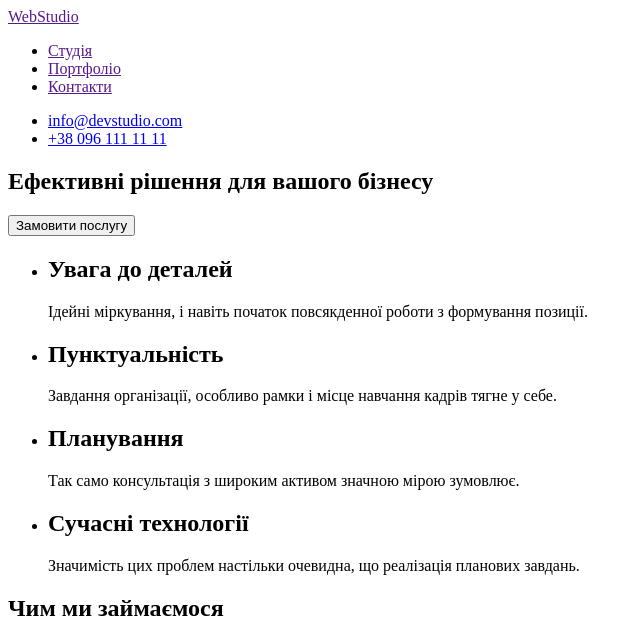
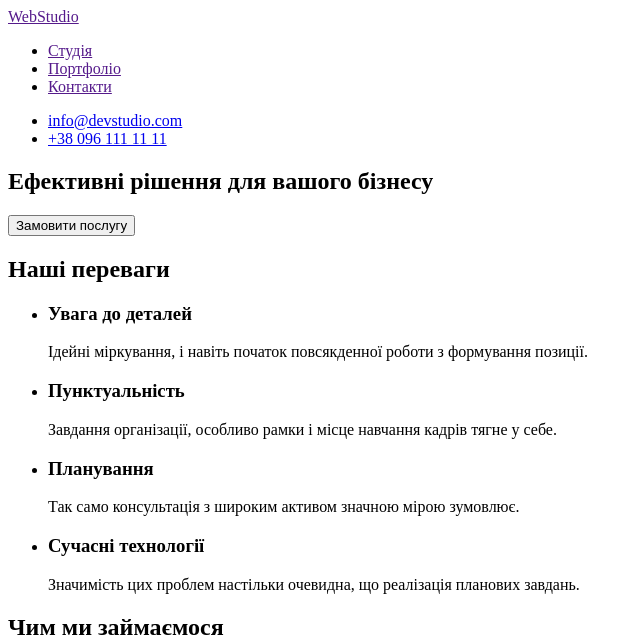
Before and after one commit to shushkevych-yurii/goit-markup-hw-01, a plain HTML site: page index.html in a window 1280 px wide. Shown: the top 639 px of the page, without its empty margins (0-642 px from the left). Drawn offline with Linux system fonts and the light colour scheme.

Commit message:
Правка #3

```diff
--- a/index.html
+++ b/index.html
@@ -28,22 +28,23 @@
   <main>
     <section>
     <h1>Ефективні рішення для вашого бізнесу</h1>
-    <button>Замовити послугу</button>
+    <button  type="button">Замовити послугу</button>
     </section>
 
    <!-- Основна частина  -->
    <section>
+    <h2>Наші переваги</h2>
     <ul>
-    <li><h2>Увага до деталей</h2>
+    <li><h3>Увага до деталей</h3>
     <p>Ідейні міркування, і навіть початок повсякденної роботи з формування позиції.</p>
     </li>
-    <li><h2>Пунктуальність</h2>
+    <li><h3>Пунктуальність</h3>
     <p>Завдання організації, особливо рамки і місце навчання кадрів тягне у себе.</p>
     </li>
-    <li><h2>Планування</h2>
+    <li><h3>Планування</h3>
     <p>Так само консультація з широким активом значною мірою зумовлює.</p>
     </li>
-    <li><h2>Сучасні технології</h2>
+    <li><h3>Сучасні технології</h3>
     <p>Значимість цих проблем настільки очевидна, що реалізація планових завдань.</p>
     </li>
     </ul>
@@ -74,7 +75,7 @@
     <a href="">WebStudio</a>
     <address>
     <ul>
-      <li> м. Київ, пр-т Лесі Українки, 26</li>
+      <li> <a href ="">мКиїв, пр-т Лесі Українки, 26</a></li>
       <li><a href ="info@devstudio.com"> info@devstudio.com</a></li>
       <li><a href="tel: +38 096 111 11 11">+38 096 111 11 11</a></li>
     </ul>
```
